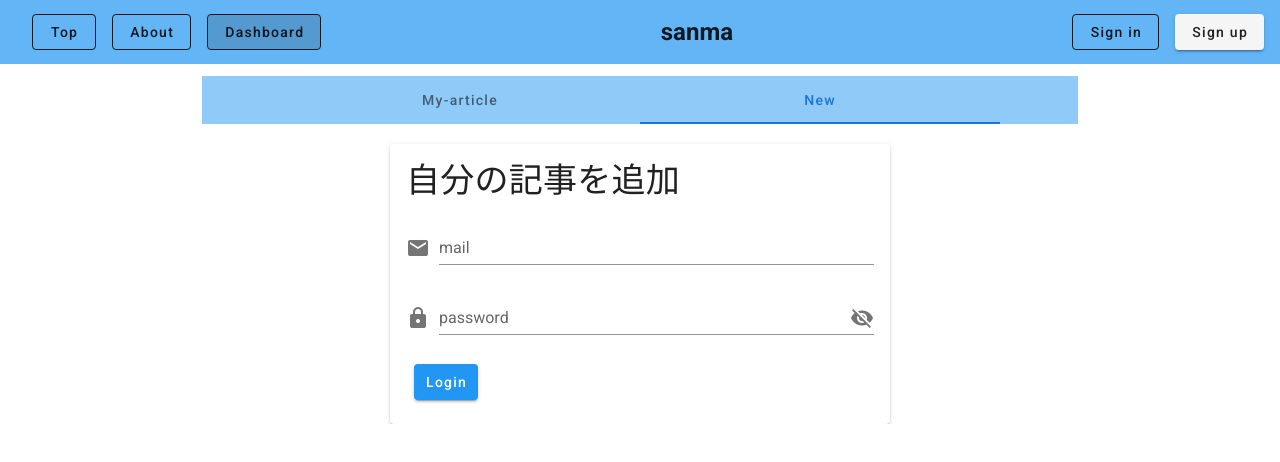
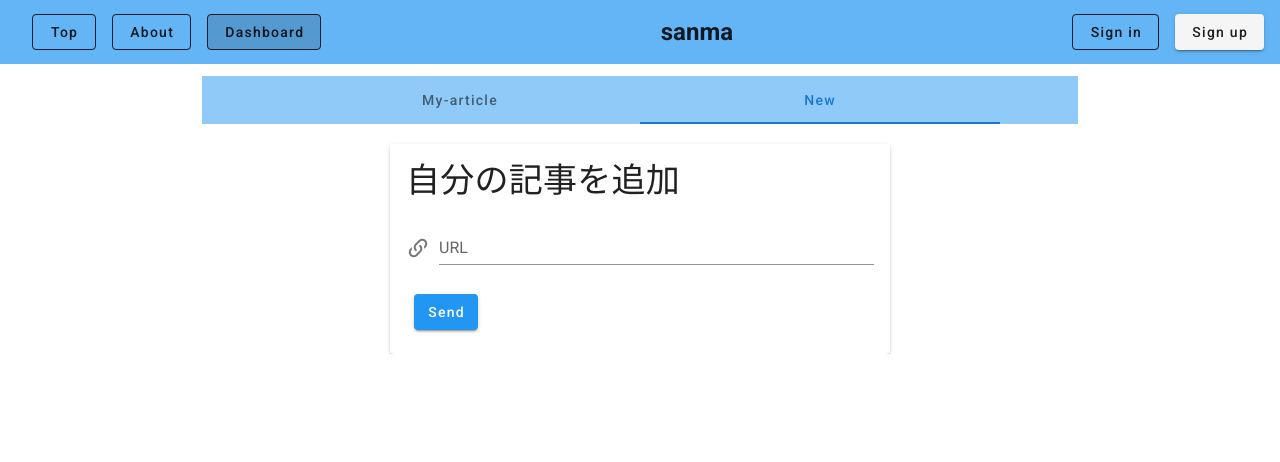
Before and after one commit to jigintern/sanma, a Vue app in the folder front/: page /dashboard in a window 1280 px wide. Both pictures are taken after a click on the tab "New". Shown: the top 462 px of the page. Built offline with nearby package versions, Linux system fonts and the light colour scheme.

Commit message:
scriptかいた

```diff
--- a/front/src/views/Dashboard.vue
+++ b/front/src/views/Dashboard.vue
@@ -16,19 +16,11 @@
 
             <v-card-text>
               <v-form>
-                <v-text-field v-model="email" prepend-icon="mdi-email" type="email" label="mail" />
-                <v-text-field
-                  v-model="password"
-                  v-bind:type="showPassword ? 'text' : 'password'"
-                  prepend-icon="mdi-lock"
-                  v-bind:append-icon="showPassword ? 'mdi-eye' : 'mdi-eye-off'"
-                  @click:append="showPassword = !showPassword"
-                  label="password"
-                />
+                <v-text-field v-model="url" prepend-icon="mdi-link-variant" type="url" label="URL" />
               </v-form>
 
               <v-card-actions>
-                <v-btn class="info text-none" @click="login">Login</v-btn>
+                <v-btn class="info text-none" @click="send">Send</v-btn>
               </v-card-actions>
             </v-card-text>
           </v-card>
@@ -38,6 +30,31 @@
   </v-app>
 </template>
 
+<script>
+export default {
+  name: "Dashboard",
+  data: function() {
+    return {
+      url: ""
+    };
+  },
+
+  methods: {
+    send: function() {
+      console.log("send");
+      this.$axios
+        .post("/api/hogehoge", this.url)
+        .then(res => {
+          console.log(res);
+        })
+        .catch(err => {
+          console.log(err);
+        });
+    }
+  }
+};
+</script>
+
 <style scoped>
 .container {
   max-width: 900px;
```
